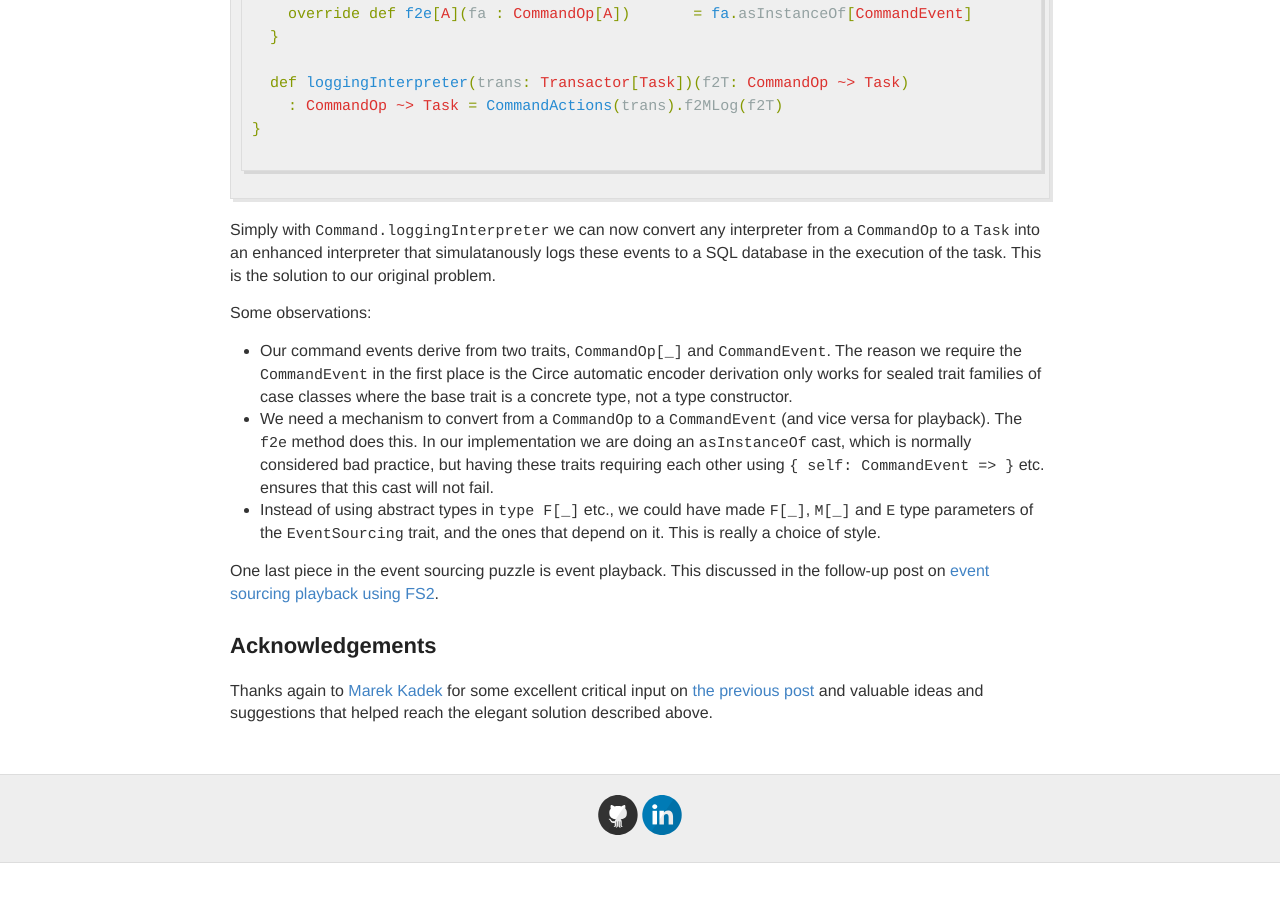
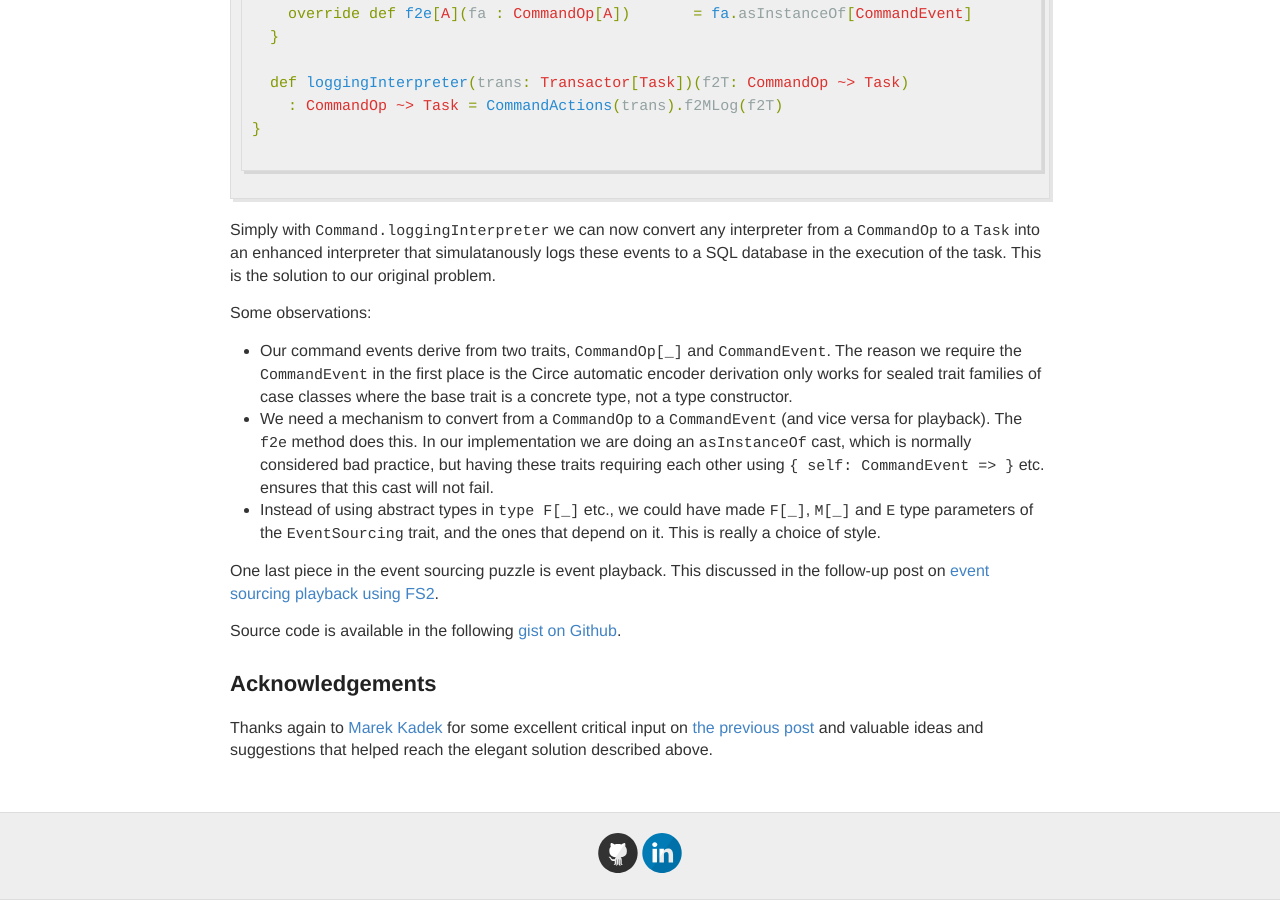
Before and after one commit to szoio/szoio.github.io, a Jekyll site: the page built from _posts/2016-12-18-free-monad-event-sourcing-interpreters.md, in a window 1280 px wide and 900 px high, scrolled down 8049 px. Built offline with Jekyll 4.4.1, drawn with Linux system fonts in a browser that asks for light colours; comment, search, counter and statistics services are not loaded; before the commit the page ends 8912 px from its top, so only the background shows below that.

Commit message:
Event sourcing playback.

```diff
--- a/_posts/2016-12-18-free-monad-event-sourcing-interpreters.md
+++ b/_posts/2016-12-18-free-monad-event-sourcing-interpreters.md
@@ -291,6 +291,8 @@ Some observations:
 
 One last piece in the event sourcing puzzle is event playback. This discussed in the follow-up post on [event sourcing playback using FS2]({% post_url 2017-03-30-free-monad-event-sourcing-playback %}).
 
+Source code is available in the following [gist on Github](https://gist.github.com/szoio/b80a5c5fb8da00be5a2e5fd822b7895e).
+
 ## Acknowledgements
 
 Thanks again to [Marek Kadek](https://github.com/KadekM) for some excellent critical input on [the previous post]({% post_url 2016-12-08-free-monads-and-event-sourcing %}) and valuable ideas and suggestions that helped reach the elegant solution described above.
```
